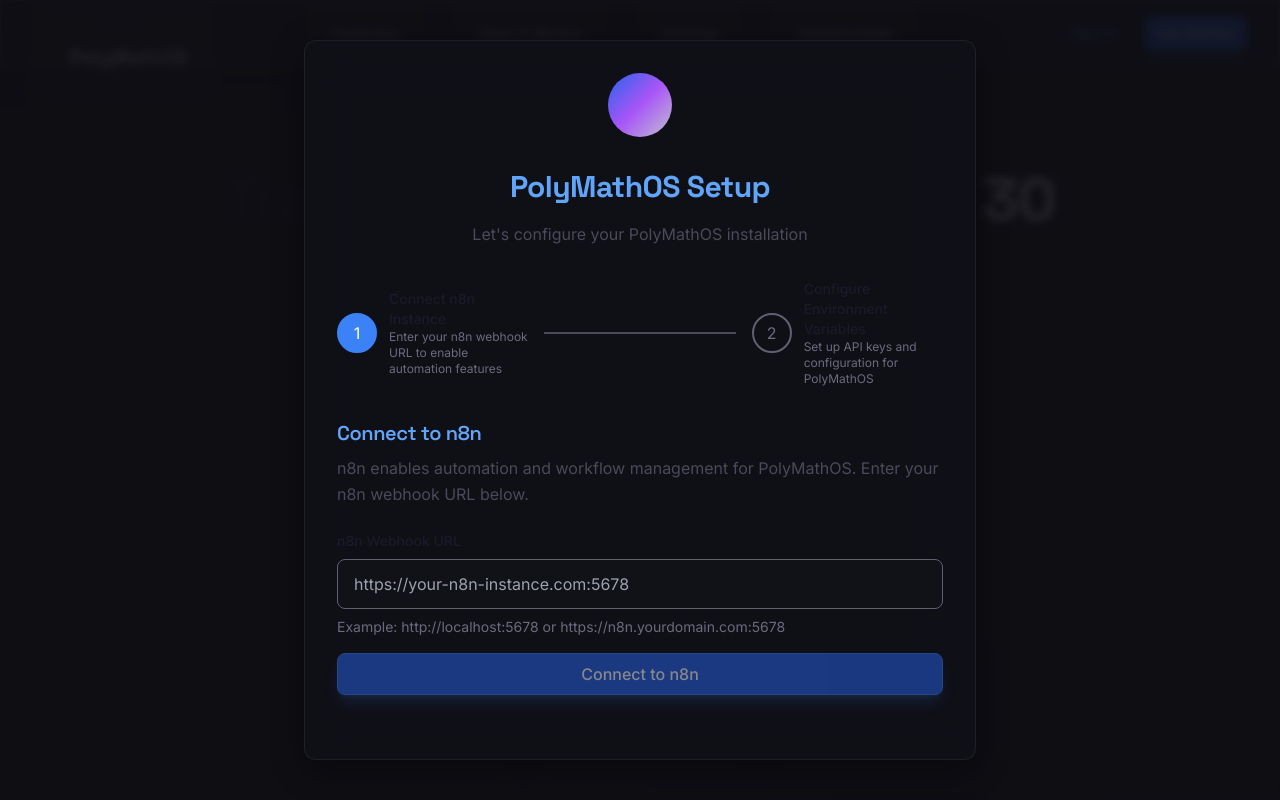
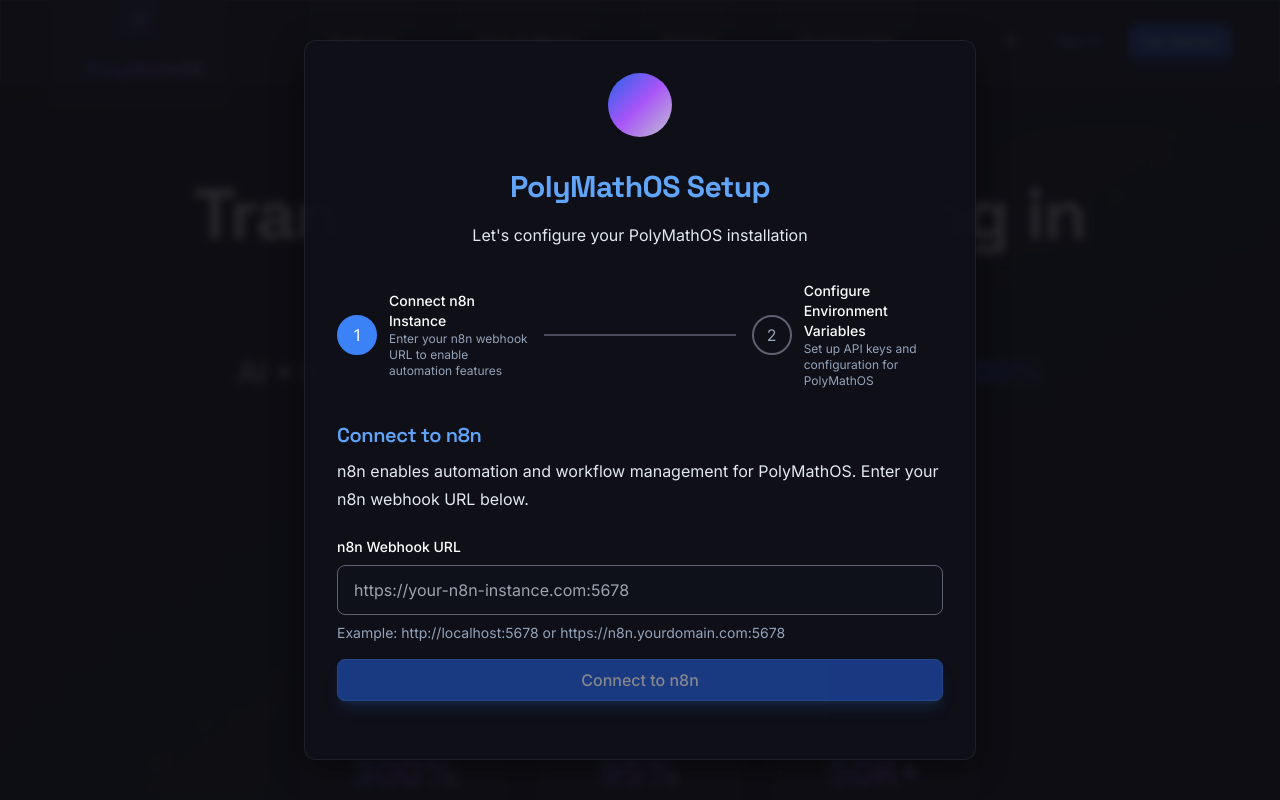
Before and after one commit to J182Razor/PolyMathOS, a React (Vite) app: page / in a window 1280 px wide. Shown: the top 800 px of the page. Built offline with nearby package versions, Linux system fonts and the light colour scheme.

Commit message:
Improve readability and visual hierarchy - Update colors for high contrast (white/silver on dark) - Increase spacing and padding throughout - Enhance typography with better line heights - Update Header, Hero, Features, HowItWorks, and Dashboard components

```diff
--- a/src/components/sections/Header.tsx
+++ b/src/components/sections/Header.tsx
@@ -36,16 +36,16 @@
   ];
 
   return (
-    <header className="fixed top-0 left-0 right-0 z-50 glass-strong border-b border-silver-dark/20">
-      <div className="max-w-7xl mx-auto px-4 sm:px-6 lg:px-8">
-        <div className="flex items-center justify-between h-16">
+    <header className="fixed top-0 left-0 right-0 z-50 glass-strong border-b border-silver-500/20">
+      <div className="max-w-7xl mx-auto px-6 sm:px-8 lg:px-12">
+        <div className="flex items-center justify-between h-20 py-4">
           {/* Logo */}
           <div className="flex items-center space-x-3 group cursor-pointer">
-            <div className="relative w-8 h-8 rounded-lg bg-gradient-to-br from-silver-base/20 to-silver-dark/20 border border-silver-base/30 flex items-center justify-center overflow-hidden group-hover:border-silver-light/50 transition-all duration-300">
-              <div className="absolute inset-0 bg-shimmer opacity-0 group-hover:opacity-100 transition-opacity duration-300"></div>
-              <Icon icon={Brain} size="sm" className="text-silver-light relative z-10 group-hover:scale-110 transition-transform duration-300" />
+            <div className="relative w-10 h-10 rounded-lg bg-gradient-to-br from-royal-600/20 to-purple-600/20 border border-royal-500/30 flex items-center justify-center overflow-hidden group-hover:border-royal-400/50 transition-all duration-300">
+              <div className="absolute inset-0 bg-brand-gradient opacity-0 group-hover:opacity-100 transition-opacity duration-300"></div>
+              <Icon icon={Brain} size="sm" className="text-royal-400 relative z-10 group-hover:scale-110 transition-transform duration-300" />
             </div>
-            <span className="text-xl font-display font-bold text-shimmer">
+            <span className="text-xl font-display font-bold bg-brand-gradient bg-clip-text text-transparent">
               PolyMathOS
             </span>
           </div>
@@ -56,10 +56,10 @@
               <a
                 key={item.name}
                 href={item.href}
-                className="text-silver-medium hover:text-silver-light transition-all duration-200 relative group"
+                className="text-text-secondary hover:text-text-primary transition-all duration-200 relative group font-medium"
               >
                 {item.name}
-                <span className="absolute bottom-0 left-0 w-0 h-0.5 bg-silver-base group-hover:w-full transition-all duration-300"></span>
+                <span className="absolute bottom-0 left-0 w-0 h-0.5 bg-royal-500 group-hover:w-full transition-all duration-300"></span>
               </a>
             ))}
           </nav>
@@ -68,7 +68,7 @@
           <div className="hidden md:flex items-center space-x-4">
             <button
               onClick={toggleDarkMode}
-              className="p-2 text-silver-medium hover:text-silver-light hover:bg-dark-surface/30 rounded-lg transition-all duration-200 focus-silver"
+              className="p-2 text-text-secondary hover:text-text-primary hover:bg-dark-surface/30 rounded-lg transition-all duration-200 focus-silver"
               aria-label="Toggle dark mode"
             >
               <Icon icon={darkMode ? Sun : Moon} size="sm" />
@@ -76,8 +76,8 @@
 
             {user ? (
               <>
-                <span className="text-sm text-silver-base">
-                  Welcome, <span className="text-silver-light">{user.firstName}</span>!
+                <span className="text-sm text-text-secondary">
+                  Welcome, <span className="text-text-primary font-medium">{user.firstName}</span>!
                 </span>
                 <Button variant="ghost" size="sm" onClick={onSignOut}>
                   Sign Out
@@ -99,14 +99,14 @@
           <div className="md:hidden flex items-center space-x-2">
             <button
               onClick={toggleDarkMode}
-              className="p-2 text-silver-medium hover:text-silver-light rounded-lg transition-colors duration-200"
+              className="p-2 text-text-secondary hover:text-text-primary rounded-lg transition-colors duration-200"
               aria-label="Toggle dark mode"
             >
               <Icon icon={darkMode ? Sun : Moon} size="sm" />
             </button>
             <button
               onClick={() => setMobileMenuOpen(!mobileMenuOpen)}
-              className="p-2 text-silver-medium hover:text-silver-light rounded-lg transition-colors duration-200"
+              className="p-2 text-text-secondary hover:text-text-primary rounded-lg transition-colors duration-200"
               aria-label="Toggle menu"
             >
               <Icon icon={mobileMenuOpen ? X : Menu} size="sm" />
@@ -116,13 +116,13 @@
 
         {/* Mobile Menu */}
         {mobileMenuOpen && (
-          <div className="md:hidden py-4 border-t border-silver-dark/20">
+          <div className="md:hidden py-6 border-t border-silver-500/20">
             <nav className="flex flex-col space-y-4">
               {navItems.map((item) => (
                 <a
                   key={item.name}
                   href={item.href}
-                  className="text-silver-medium hover:text-silver-light transition-colors duration-200 py-2"
+                  className="text-text-secondary hover:text-text-primary transition-colors duration-200 py-2 font-medium"
                   onClick={() => setMobileMenuOpen(false)}
                 >
                   {item.name}
@@ -131,8 +131,8 @@
               <div className="flex flex-col space-y-2 pt-4">
                 {user ? (
                   <>
-                    <span className="text-sm text-silver-base mb-2">
-                      Welcome, <span className="text-silver-light">{user.firstName}</span>!
+                    <span className="text-sm text-text-secondary mb-2">
+                      Welcome, <span className="text-text-primary font-medium">{user.firstName}</span>!
                     </span>
                     <Button variant="ghost" size="sm" onClick={onSignOut}>
                       Sign Out
--- a/src/components/sections/Hero.tsx
+++ b/src/components/sections/Hero.tsx
@@ -9,7 +9,7 @@
 
 export const Hero: React.FC<HeroProps> = ({ onStartJourney }) => {
   return (
-    <section className="relative min-h-screen flex items-center justify-center overflow-hidden bg-dark-base pt-16">
+    <section className="relative min-h-screen flex items-center justify-center overflow-hidden bg-dark-base pt-24 pb-24">
       {/* Background Pattern */}
       <div className="absolute inset-0 opacity-20">
         <div className="absolute inset-0" style={{
@@ -26,30 +26,30 @@
       <div className="absolute bottom-20 right-10 w-40 h-40 bg-silver-light/5 rounded-full blur-3xl animate-float" style={{ animationDelay: '2s' }}></div>
       <div className="absolute top-1/2 left-1/4 w-24 h-24 bg-silver-medium/5 rounded-full blur-2xl animate-float" style={{ animationDelay: '4s' }}></div>
 
-      <div className="relative z-10 max-w-7xl mx-auto px-4 sm:px-6 lg:px-8 text-center">
+      <div className="relative z-10 max-w-7xl mx-auto px-6 sm:px-8 lg:px-12 text-center">
         <div className="max-w-4xl mx-auto">
           {/* Badge */}
-          <div className="inline-flex items-center px-4 py-2 rounded-full glass border border-silver-base/20 text-silver-light text-sm font-medium mb-8 backdrop-blur-xl">
-            <span className="w-2 h-2 bg-silver-base rounded-full mr-2 animate-pulse shadow-silver"></span>
+          <div className="inline-flex items-center px-5 py-2.5 rounded-full glass border border-royal-500/30 text-text-secondary text-sm font-medium mb-10 backdrop-blur-xl">
+            <span className="w-2 h-2 bg-royal-500 rounded-full mr-2 animate-pulse shadow-lg shadow-royal-500/50"></span>
             AI-Powered Learning Revolution
           </div>
 
           {/* Main Headline */}
-          <h1 className="text-4xl sm:text-5xl lg:text-6xl font-display font-bold text-text-primary mb-6 leading-tight">
+          <h1 className="text-5xl sm:text-6xl lg:text-7xl font-display font-bold text-text-primary mb-8 leading-tight">
             Transform Your Learning in{' '}
-            <span className="text-shimmer">
+            <span className="bg-brand-gradient bg-clip-text text-transparent">
               30 Seconds
             </span>
           </h1>
 
           {/* Subheadline */}
-          <p className="text-xl sm:text-2xl text-text-secondary mb-8 leading-relaxed">
+          <p className="text-2xl sm:text-3xl text-text-secondary mb-10 leading-relaxed font-medium">
             AI + Neuroscience + AR/VR to Boost Retention by{' '}
-            <span className="font-bold text-shimmer">300%</span>
+            <span className="font-bold bg-royal-gradient bg-clip-text text-transparent">300%</span>
           </p>
 
           {/* Description */}
-          <p className="text-lg text-text-tertiary mb-12 max-w-2xl mx-auto">
+          <p className="text-lg sm:text-xl text-text-secondary mb-16 max-w-2xl mx-auto leading-relaxed">
             Experience personalized learning that adapts to your brain patterns,
             accelerates comprehension, and makes knowledge stick forever.
           </p>
@@ -68,17 +68,17 @@
 
           {/* Stats */}
           <div className="grid grid-cols-1 sm:grid-cols-3 gap-8 max-w-2xl mx-auto">
-            <div className="text-center glass p-6 rounded-xl border border-silver-dark/20 hover:border-silver-base/40 transition-all duration-300">
-              <div className="text-3xl font-bold text-shimmer mb-2">300%</div>
-              <div className="text-sm text-text-tertiary">Faster Learning</div>
+            <div className="text-center glass p-8 rounded-xl border-2 border-silver-500/20 hover:border-royal-500/50 transition-all duration-300">
+              <div className="text-4xl font-bold bg-brand-gradient bg-clip-text text-transparent mb-3">300%</div>
+              <div className="text-sm font-medium text-text-secondary">Faster Learning</div>
             </div>
-            <div className="text-center glass p-6 rounded-xl border border-silver-dark/20 hover:border-silver-base/40 transition-all duration-300">
-              <div className="text-3xl font-bold text-shimmer mb-2">95%</div>
-              <div className="text-sm text-text-tertiary">Retention Rate</div>
+            <div className="text-center glass p-8 rounded-xl border-2 border-silver-500/20 hover:border-royal-500/50 transition-all duration-300">
+              <div className="text-4xl font-bold bg-brand-gradient bg-clip-text text-transparent mb-3">95%</div>
+              <div className="text-sm font-medium text-text-secondary">Retention Rate</div>
             </div>
-            <div className="text-center glass p-6 rounded-xl border border-silver-dark/20 hover:border-silver-base/40 transition-all duration-300">
-              <div className="text-3xl font-bold text-shimmer mb-2">50K+</div>
-              <div className="text-sm text-text-tertiary">Active Learners</div>
+            <div className="text-center glass p-8 rounded-xl border-2 border-silver-500/20 hover:border-royal-500/50 transition-all duration-300">
+              <div className="text-4xl font-bold bg-brand-gradient bg-clip-text text-transparent mb-3">50K+</div>
+              <div className="text-sm font-medium text-text-secondary">Active Learners</div>
             </div>
           </div>
         </div>
--- a/src/index.css
+++ b/src/index.css
@@ -6,14 +6,17 @@
 
 /* CSS Custom Properties */
 :root {
-  --color-dark-base: #0A0A0F;
-  --color-dark-surface: #111118;
-  --color-dark-elevated: #1A1A24;
+  --color-dark-base: #05050A;
+  --color-dark-surface: #0F111A;
+  --color-dark-elevated: #1A1D2D;
   --color-dark-overlay: #0F0F15;
   --color-silver-light: #E8E8F0;
   --color-silver-base: #C0C0D0;
   --color-silver-medium: #9090A0;
   --color-silver-dark: #606070;
+  --color-text-primary: #FFFFFF;
+  --color-text-secondary: #E2E8F0;
+  --color-text-tertiary: #94A3B8;
   --shimmer-duration: 3s;
 }
 
@@ -67,6 +70,8 @@
 
   p {
     @apply text-text-secondary leading-relaxed;
+    font-size: 1rem;
+    line-height: 1.75;
   }
 
   a {
--- a/tailwind.config.js
+++ b/tailwind.config.js
@@ -49,11 +49,11 @@
           800: '#2a2a3a',
           900: '#1a1a2a',
         },
-        // Dark Theme (for dark mode)
+        // Dark Theme (for dark mode) - Enhanced for better contrast
         dark: {
-          base: '#0A0A0F',
-          surface: '#111118',
-          elevated: '#1A1A24',
+          base: '#05050A', // Deeper black/navy for maximum contrast
+          surface: '#0F111A', // Lighter for cards - critical for depth
+          elevated: '#1A1D2D', // For hover states
           overlay: '#0F0F15',
         },
         // Light Theme (for light mode)
@@ -63,12 +63,12 @@
           elevated: '#F1F3F5',
           overlay: '#E8E8F0',
         },
-        // Text Hierarchy (works for both modes)
+        // Text Hierarchy - High contrast for readability
         text: {
-          primary: '#1A1A2A', // Dark text for light mode
-          secondary: '#4A4A5A',
-          tertiary: '#6B6B7F',
-          disabled: '#9090A0',
+          primary: '#FFFFFF', // Pure white for headings in dark mode
+          secondary: '#E2E8F0', // Slate 200 - Bright silver for body text
+          tertiary: '#94A3B8', // Slate 400 - Legible for labels
+          disabled: '#64748B', // Slate 500
         },
         // Legacy support
         primary: {
```
Also changed, not shown: src/components/sections/Features.tsx (+12 -12 lines), src/components/sections/HowItWorks.tsx (+14 -14 lines), src/pages/Dashboard.tsx (+8 -8 lines).
